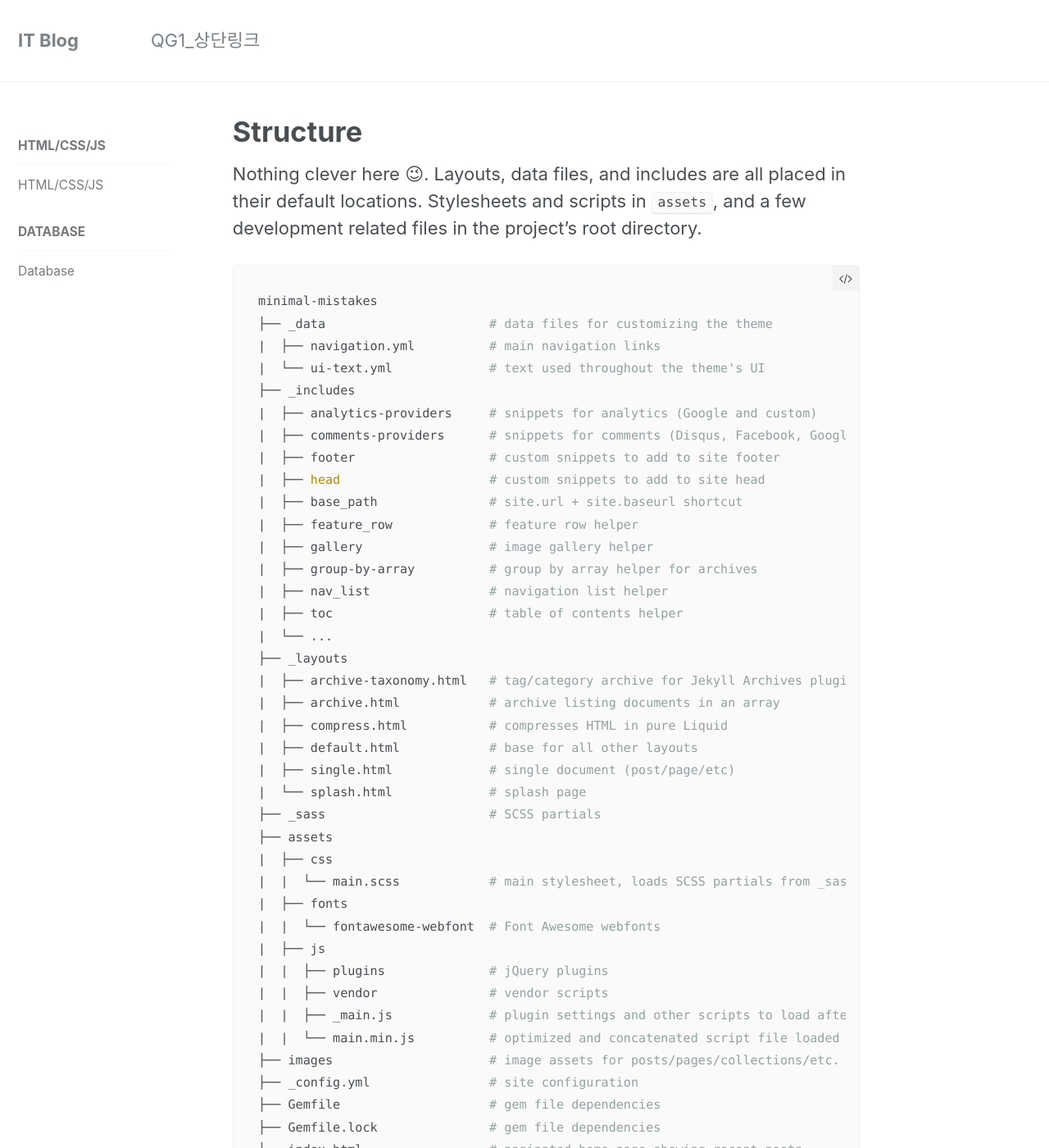
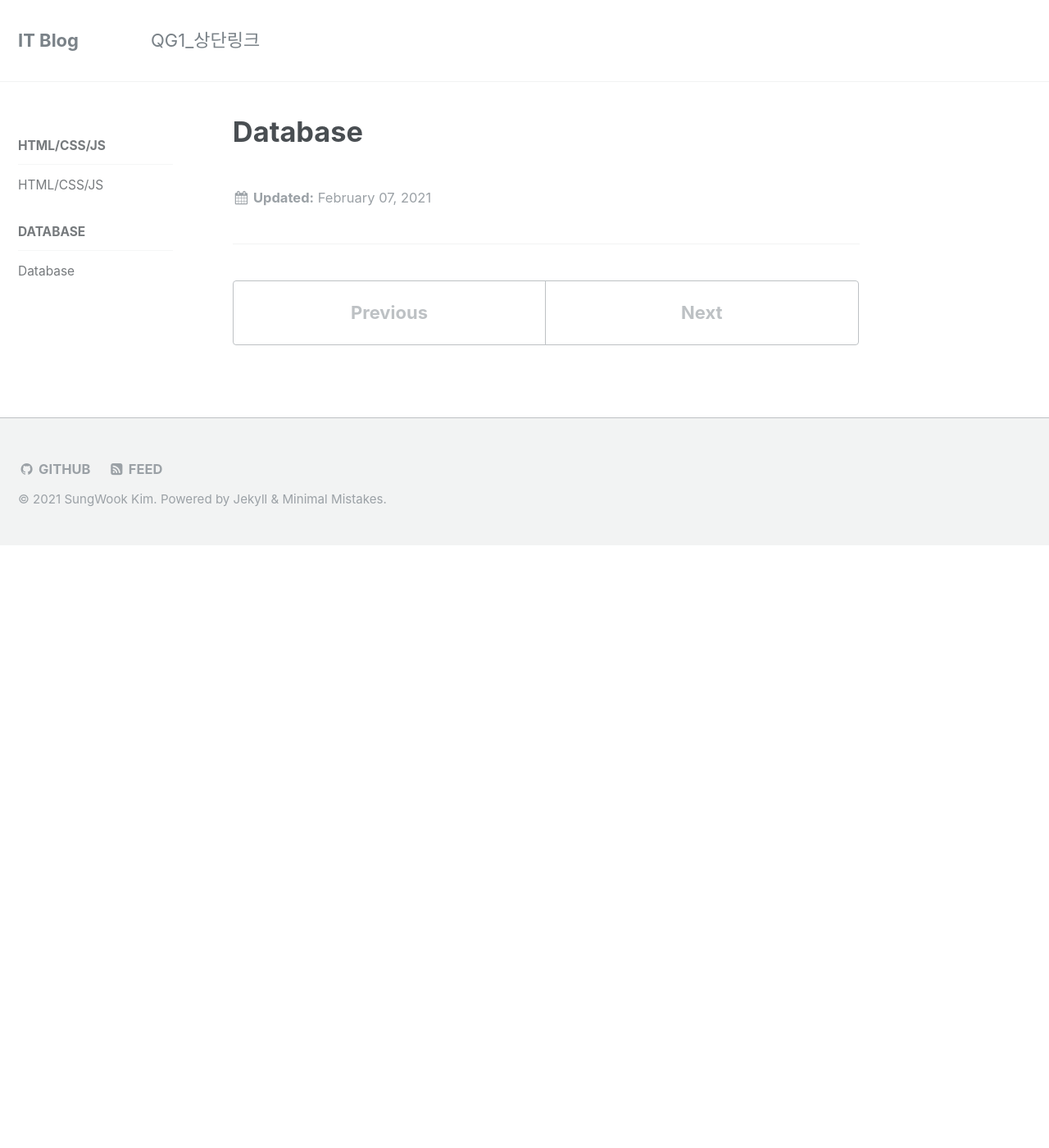
Before and after one commit to pormaj/pormaj.github.io, a Jekyll site: the page built from _docs/02-structure.md, in a window 1280 px wide and 1400 px high. Shown: the whole window at 82% size. Built offline with Jekyll 4.4.1, drawn with Linux system fonts in a browser that asks for light colours; emoji names are drawn with the system emoji font; some of the changed text lies outside the part shown.

Commit message:
Update 02-structure.md

````diff
--- a/_docs/02-structure.md
+++ b/_docs/02-structure.md
@@ -1,51 +1,6 @@
 ---
-title: "Structure"
+title: "Database"
 permalink: /docs/structure/
-excerpt: "How the theme is organized and what all of the files are for."
-modified: 2016-08-08T16:25:30-04:00
+excerpt: "Database"
+modified: 2021-02-07T00:00:00-00:00
 ---
-
-Nothing clever here :wink:. Layouts, data files, and includes are all placed in their default locations. Stylesheets and scripts in `assets`, and a few development related files in the project's root directory.
-
-```bash
-minimal-mistakes
-├── _data                      # data files for customizing the theme
-|  ├── navigation.yml          # main navigation links
-|  └── ui-text.yml             # text used throughout the theme's UI
-├── _includes
-|  ├── analytics-providers     # snippets for analytics (Google and custom)
-|  ├── comments-providers      # snippets for comments (Disqus, Facebook, Google+, and custom)
-|  ├── footer                  # custom snippets to add to site footer
-|  ├── head                    # custom snippets to add to site head
-|  ├── base_path               # site.url + site.baseurl shortcut
-|  ├── feature_row             # feature row helper
-|  ├── gallery                 # image gallery helper
-|  ├── group-by-array          # group by array helper for archives
-|  ├── nav_list                # navigation list helper
-|  ├── toc                     # table of contents helper
-|  └── ...
-├── _layouts
-|  ├── archive-taxonomy.html   # tag/category archive for Jekyll Archives plugin
-|  ├── archive.html            # archive listing documents in an array
-|  ├── compress.html           # compresses HTML in pure Liquid
-|  ├── default.html            # base for all other layouts
-|  ├── single.html             # single document (post/page/etc)
-|  └── splash.html             # splash page
-├── _sass                      # SCSS partials
-├── assets
-|  ├── css
-|  |  └── main.scss            # main stylesheet, loads SCSS partials from _sass
-|  ├── fonts
-|  |  └── fontawesome-webfont  # Font Awesome webfonts
-|  ├── js
-|  |  ├── plugins              # jQuery plugins
-|  |  ├── vendor               # vendor scripts
-|  |  ├── _main.js             # plugin settings and other scripts to load after jQuery
-|  |  └── main.min.js          # optimized and concatenated script file loaded before </body>
-├── images                     # image assets for posts/pages/collections/etc.
-├── _config.yml                # site configuration
-├── Gemfile                    # gem file dependencies
-├── Gemfile.lock               # gem file dependencies
-├── index.html                 # paginated home page showing recent posts
-└── package.json               # NPM build scripts
-```
````
